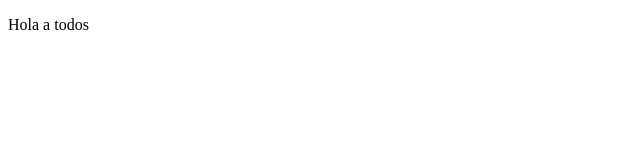
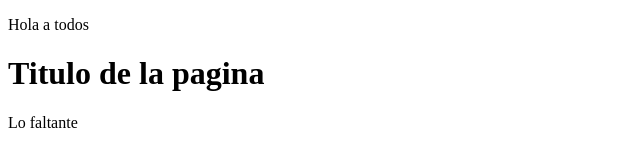
Before and after one commit to PepeMP23/MyApp, a plain HTML site: page index.html in a window 1280 px wide. Shown: the whole page, without its empty margins (0-640 px from the left). Drawn offline with Linux system fonts and the light colour scheme.

Commit message:
Agregando titulo y un parrafo

```diff
--- a/index.html
+++ b/index.html
@@ -7,5 +7,9 @@
 </head>
 <body>
     <p>Hola a todos</p>
+    <div>
+        <h1>Titulo de la pagina</h1>
+        <p>Lo faltante</p>
+    </div>
 </body>
 </html>
```
